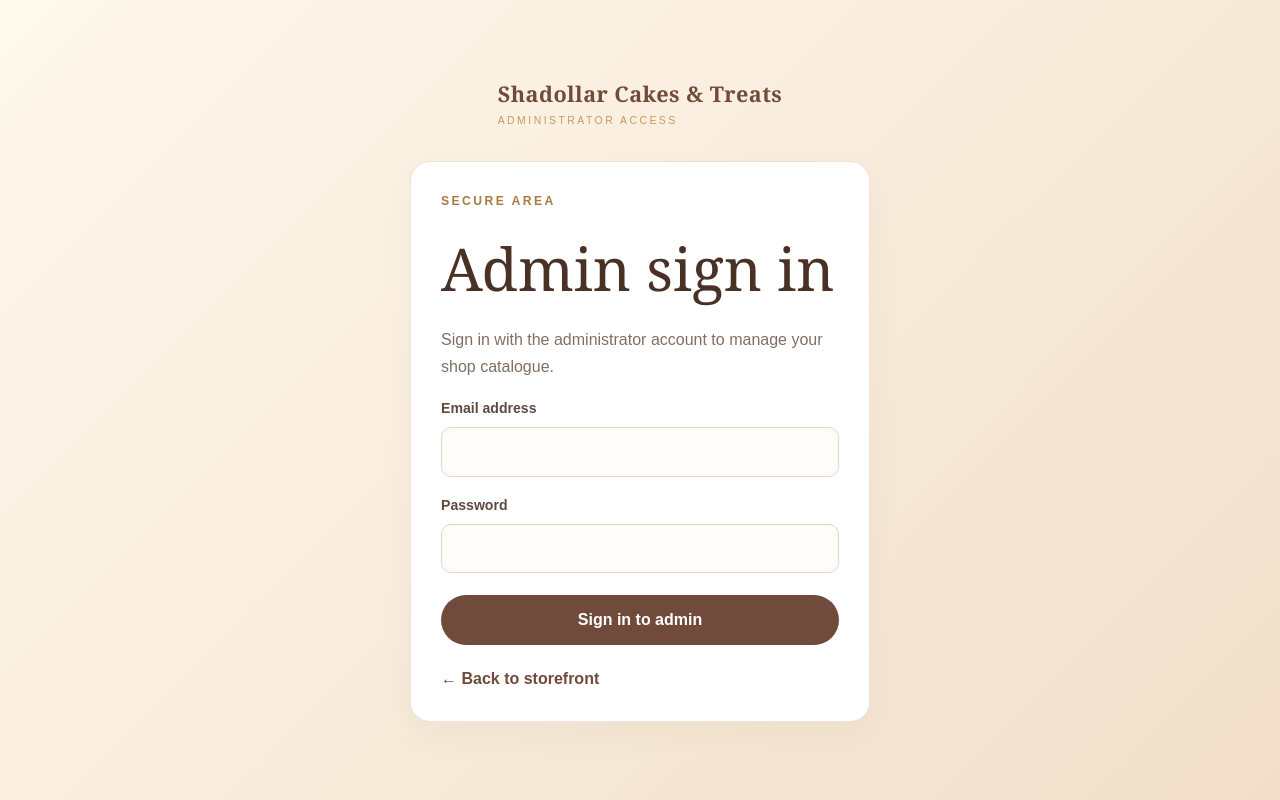
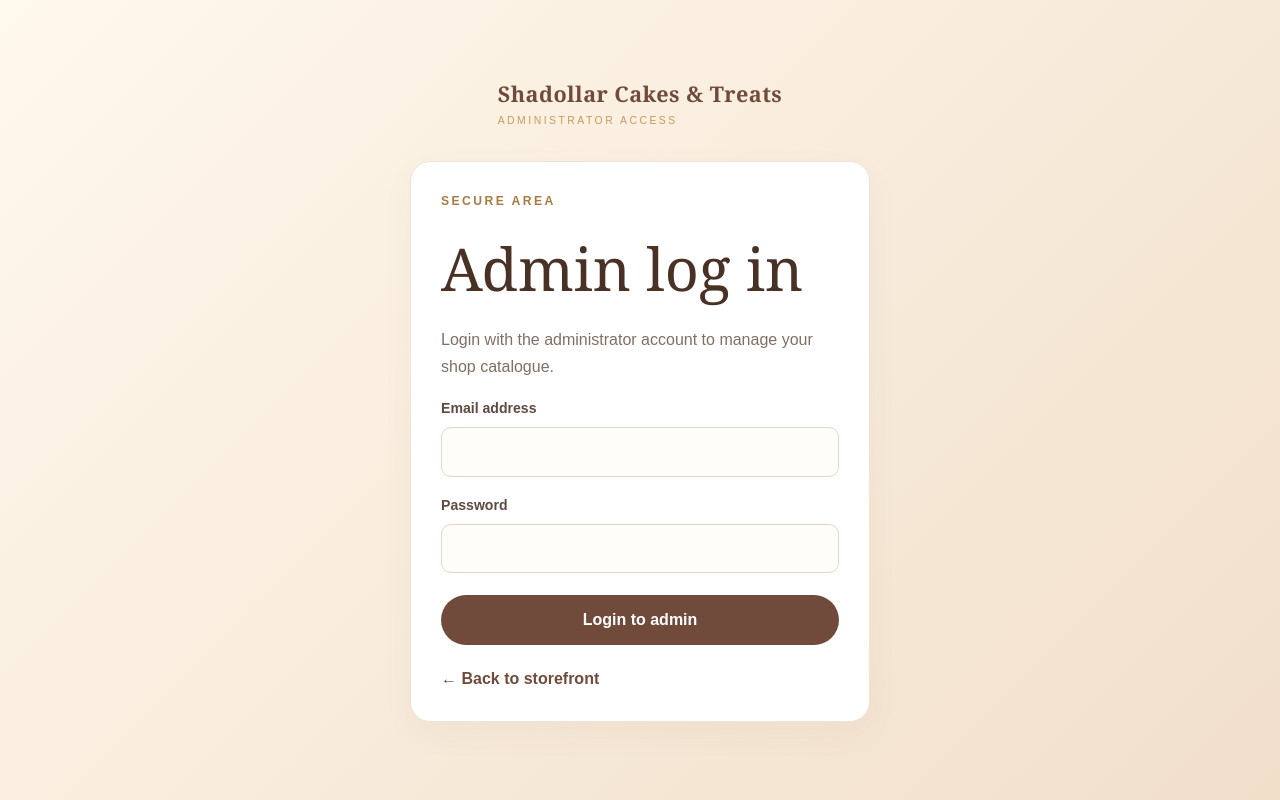
Before and after one commit to nihmatallah22/Baking-hub, a Next.js app: page /admin/login in a window 1280 px wide. Built offline with nearby package versions, Linux system fonts and the light colour scheme.

Commit message:
Rename Sign in labels to Login

```diff
--- a/src/app/admin/login/page.tsx
+++ b/src/app/admin/login/page.tsx
@@ -29,7 +29,7 @@ export default function AdminLoginPage() {
       router.replace("/admin");
       router.refresh();
     } catch (err) {
-      setError(err instanceof Error ? err.message : "Unable to sign in. Please try again.");
+      setError(err instanceof Error ? err.message : "Unable to log in. Please try again.");
     } finally {
       setBusy(false);
     }
@@ -38,12 +38,12 @@ export default function AdminLoginPage() {
   return <main className="admin-auth-page">
     <Link className="brand" href="/">Shadollar Cakes &amp; Treats<small>ADMINISTRATOR ACCESS</small></Link>
     <form className="admin-panel admin-login-card" onSubmit={handleSubmit}>
-      <div className="eyebrow">Secure area</div><h1>Admin sign in</h1>
-      <p>Sign in with the administrator account to manage your shop catalogue.</p>
+      <div className="eyebrow">Secure area</div><h1>Admin log in</h1>
+      <p>Login with the administrator account to manage your shop catalogue.</p>
       <label>Email address<input type="email" value={email} onChange={e=>setEmail(e.target.value)} required autoComplete="username"/></label>
       <label>Password<input type="password" value={password} onChange={e=>setPassword(e.target.value)} required autoComplete="current-password"/></label>
       {error && <p className="admin-error" role="alert">{error}</p>}
-      <button className="button admin-submit" disabled={busy}>{busy ? "Signing in..." : "Sign in to admin"}</button>
+      <button className="button admin-submit" disabled={busy}>{busy ? "Logging in..." : "Login to admin"}</button>
       <Link className="text-link" href="/">← Back to storefront</Link>
     </form>
   </main>;
```
